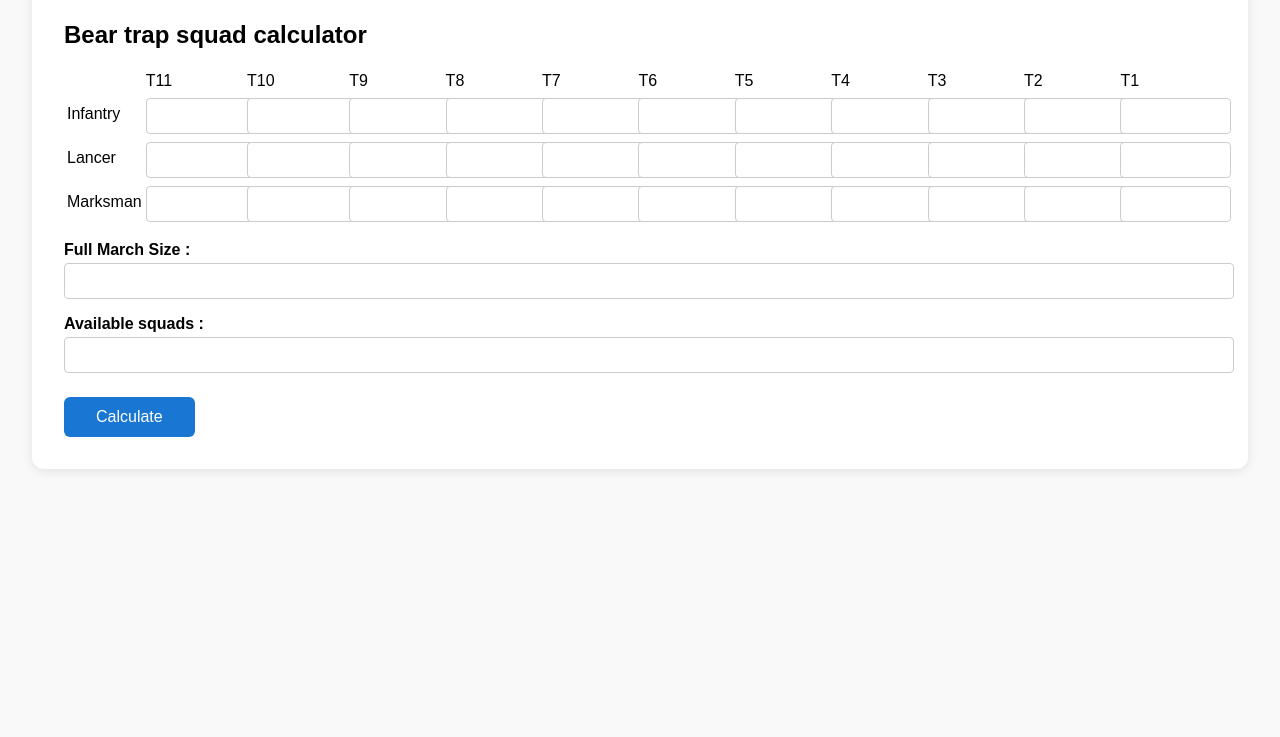
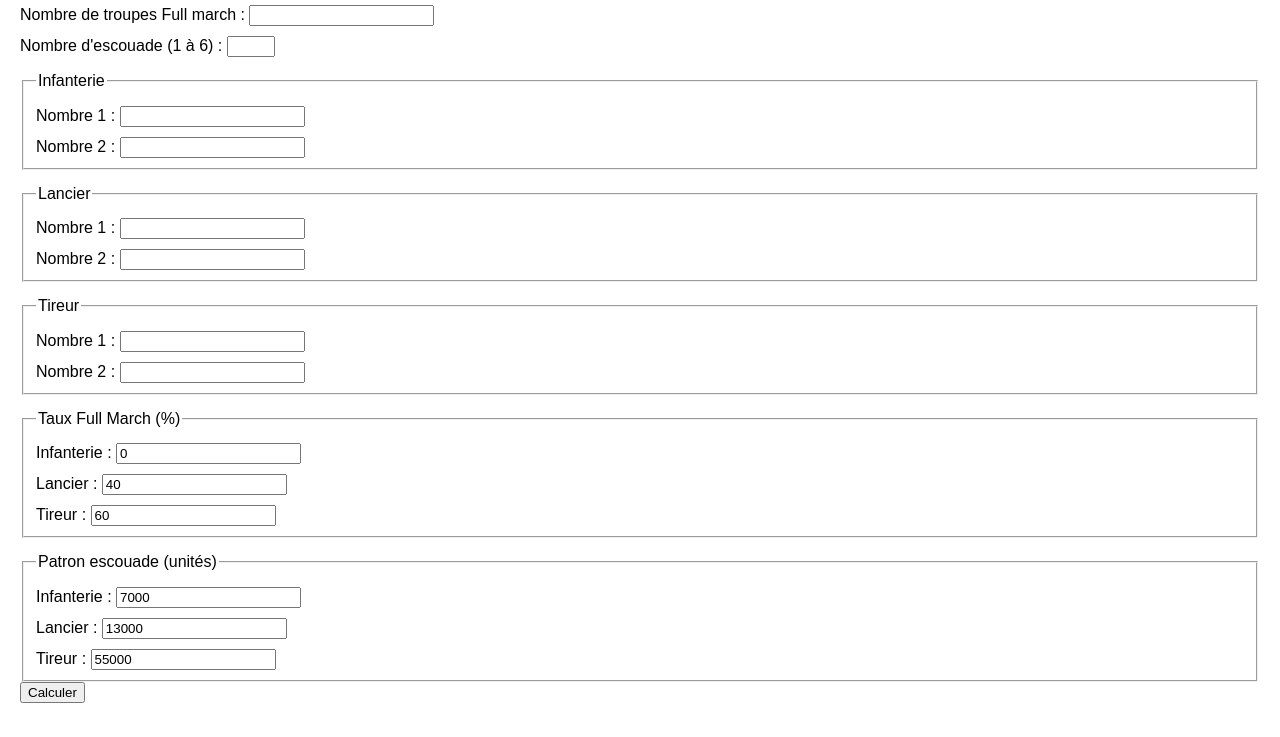
Before and after one commit to yannickdleb/WOS-Toolkit, a plain HTML site: page index.html in a window 1280 px wide. Shown: the part 63-800 px from the top of the page. Drawn offline with Linux system fonts and the light colour scheme.

Commit message:
Add files via upload

```diff
--- a/index.html
+++ b/index.html
@@ -1,177 +1,186 @@
 <!DOCTYPE html>
-<html lang="en">
+<html lang="fr">
 <head>
-  <meta charset="UTF-8">
-  <title>Basic Calculator WOS - Toolkit</title>
-  <style>
-    body {
-      font-family: Arial, sans-serif;
-      margin: 2rem;
-      background: #f9f9f9;
-    }
-    .calculator {
-      background: #fff;
-      padding: 2rem;
-      border-radius: 12px;
-      box-shadow: 0 2px 12px rgba(0,0,0,0.1);
-      margin: auto;
-    }
-    .calculator label {
-      display: block;
-      margin-top: 1rem;
-      font-weight: bold;
-    }
-    .calculator input, .calculator select {
-      width: 100%;
-      padding: 0.5rem;
-      font-size: 1rem;
-      margin-top: 0.25rem;
-      border: 1px solid #ccc;
-      border-radius: 4px;
-    }
-    .calculator button {
-      margin-top: 1.5rem;
-      padding: 0.7rem 2rem;
-      font-size: 1rem;
-      background: #1976d2;
-      color: #fff;
-      border: none;
-      border-radius: 6px;
-      cursor: pointer;
-    }
-    .calculator button:hover {
-      background: #125a9c;
-    }
-    .result {
-      margin-top: 2rem;
-      font-size: 1.2rem;
-      color: #2c5e1a;
-      font-weight: bold;
-    }
-  </style>
+<meta charset="UTF-8">
+<title>Répartition des troupes</title>
+<style>
+  body { font-family: Arial, sans-serif; margin: 20px; }
+  label { display: block; margin-top: 10px; }
+  fieldset { margin-top: 15px; }
+  table { border-collapse: collapse; margin-top: 20px; }
+  th, td { border: 1px solid #ccc; padding: 5px 10px; text-align: right; }
+  th { background: #f0f0f0; }
+</style>
 </head>
 <body>
-  <div class="calculator">
-    <h2>Bear trap squad calculator</h2>
-    <form id="calcForm">
-      <table>
-	<th>
-		<td>T11</td>
-		<td>T10</td>
-		<td>T9</td>
-		<td>T8</td>
-		<td>T7</td>
-		<td>T6</td>
-		<td>T5</td>
-		<td>T4</td>
-		<td>T3</td>
-		<td>T2</td>
-		<td>T1</td>
-	</th>
-	<tr>
-		<td>Infantry</td>
-		<td><input type="number" id="IT11" name="IT11" step="any" ></td>
-      		<td><input type="number" id="IT10" name="IT10" step="any" ></td>
-      		<td><input type="number" id="IT9" name="IT9" step="any" ></td>
-      		<td><input type="number" id="IT8" name="IT8" step="any" ></td>
-      		<td><input type="number" id="IT7" name="IT7" step="any" ></td>
-      		<td><input type="number" id="IT6" name="IT6" step="any" ></td>
-      		<td><input type="number" id="IT5" name="IT5" step="any" ></td>
-      		<td><input type="number" id="IT4" name="IT4" step="any" ></td>
-      		<td><input type="number" id="IT3" name="IT3" step="any" ></td>
-      		<td><input type="number" id="IT2" name="IT2" step="any" ></td>
-      		<td><input type="number" id="IT1" name="IT1" step="any" ></td>
-	</tr>
-	<tr>
-		<td>Lancer</td>
-		<td><input type="number" id="LT11" name="LT11" step="any" ></td>
-      		<td><input type="number" id="LT10" name="LT10" step="any" ></td>
-      		<td><input type="number" id="LT9" name="LT9" step="any" ></td>
-      		<td><input type="number" id="LT8" name="LT8" step="any" ></td>
-      		<td><input type="number" id="LT7" name="LT7" step="any" ></td>
-      		<td><input type="number" id="LT6" name="LT6" step="any" ></td>
-      		<td><input type="number" id="LT5" name="LT5" step="any" ></td>
-      		<td><input type="number" id="LT4" name="LT4" step="any" ></td>
-      		<td><input type="number" id="LT3" name="LT3" step="any" ></td>
-      		<td><input type="number" id="LT2" name="LT2" step="any" ></td>
-      		<td><input type="number" id="LT1" name="LT1" step="any" ></td>
-	</tr>
-	<tr>
-		<td>Marksman</td>
-		<td><input type="number" id="MT11" name="MT11" step="any" ></td>
-      		<td><input type="number" id="MT10" name="MT10" step="any" ></td>
-      		<td><input type="number" id="MT9" name="MT9" step="any" ></td>
-      		<td><input type="number" id="MT8" name="MT8" step="any" ></td>
-      		<td><input type="number" id="MT7" name="MT7" step="any" ></td>
-      		<td><input type="number" id="MT6" name="MT6" step="any" ></td>
-      		<td><input type="number" id="MT5" name="MT5" step="any" ></td>
-      		<td><input type="number" id="MT4" name="MT4" step="any" ></td>
-      		<td><input type="number" id="MT3" name="MT3" step="any" ></td>
-      		<td><input type="number" id="MT2" name="MT2" step="any" ></td>
-      		<td><input type="number" id="MT1" name="MT1" step="any" ></td>
-	</tr>
-      </table>
 
+<h2>Répartition des troupes</h2>
 
-      <label for="FullMarch">Full March Size :</label>
-      <input type="number" id="FullMarch" name="FullMarch" step="any" >
+<form id="form">
+  <label>Nombre de troupes Full march :
+    <input type="number" id="fullMarch" required>
+  </label>
+  <label>Nombre d'escouade (1 à 6) :
+    <input type="number" id="escouades" min="1" max="6" required>
+  </label>
 
-      <label for="SquadNumer">Available squads :</label>
-      <input type="number" id="SquadNumber" name="SquadNumer" step="any" >
+  <fieldset>
+    <legend>Infanterie</legend>
+    <label>Nombre 1 : <input type="number" id="inf1" required></label>
+    <label>Nombre 2 : <input type="number" id="inf2" required></label>
+  </fieldset>
 
+  <fieldset>
+    <legend>Lancier</legend>
+    <label>Nombre 1 : <input type="number" id="lan1" required></label>
+    <label>Nombre 2 : <input type="number" id="lan2" required></label>
+  </fieldset>
 
-      <button type="submit">Calculate</button>
-	<div id="Results"></div>
-     </div>
-  <script>
-    document.getElementById('calcForm').addEventListener('submit', function(e) {
-      e.preventDefault();
+  <fieldset>
+    <legend>Tireur</legend>
+    <label>Nombre 1 : <input type="number" id="tir1" required></label>
+    <label>Nombre 2 : <input type="number" id="tir2" required></label>
+  </fieldset>
 
-      const IT11 = parseFloat(document.getElementById('IT11').value);
-      const IT10 = parseFloat(document.getElementById('IT10').value);
-      const IT9 = parseFloat(document.getElementById('IT9').value);
-      const IT8 = parseFloat(document.getElementById('IT8').value);
-      const IT7 = parseFloat(document.getElementById('IT7').value);
-      const IT6 = parseFloat(document.getElementById('IT6').value);
-      const IT5 = parseFloat(document.getElementById('IT5').value);
-      const IT4 = parseFloat(document.getElementById('IT4').value);
-      const IT3 = parseFloat(document.getElementById('IT3').value);
-      const IT2 = parseFloat(document.getElementById('IT2').value);
-      const IT1 = parseFloat(document.getElementById('IT1').value);
+  <fieldset>
+    <legend>Taux Full March (%)</legend>
+    <label>Infanterie : <input type="number" id="fm_inf" value="0" required></label>
+    <label>Lancier : <input type="number" id="fm_lan" value="40" required></label>
+    <label>Tireur : <input type="number" id="fm_tir" value="60" required></label>
+  </fieldset>
 
-      const LT11 = parseFloat(document.getElementById('LT11').value);
-      const LT10 = parseFloat(document.getElementById('LT10').value);
-      const LT9 = parseFloat(document.getElementById('LT9').value);
-      const LT8 = parseFloat(document.getElementById('LT8').value);
-      const LT7 = parseFloat(document.getElementById('LT7').value);
-      const LT6 = parseFloat(document.getElementById('LT6').value);
-      const LT5 = parseFloat(document.getElementById('LT5').value);
-      const LT4 = parseFloat(document.getElementById('LT4').value);
-      const LT3 = parseFloat(document.getElementById('LT3').value);
-      const LT2 = parseFloat(document.getElementById('LT2').value);
-      const LT1 = parseFloat(document.getElementById('LT1').value);
+  <fieldset>
+    <legend>Patron escouade (unités)</legend>
+    <label>Infanterie : <input type="number" id="pat_inf" value="7000" required></label>
+    <label>Lancier : <input type="number" id="pat_lan" value="13000" required></label>
+    <label>Tireur : <input type="number" id="pat_tir" value="55000" required></label>
+  </fieldset>
 
-      const MT11 = parseFloat(document.getElementById('MT11').value);
-      const MT10 = parseFloat(document.getElementById('MT10').value);
-      const MT9 = parseFloat(document.getElementById('MT9').value);
-      const MT8 = parseFloat(document.getElementById('MT8').value);
-      const MT7 = parseFloat(document.getElementById('MT7').value);
-      const MT6 = parseFloat(document.getElementById('MT6').value);
-      const MT5 = parseFloat(document.getElementById('MT5').value);
-      const MT4 = parseFloat(document.getElementById('MT4').value);
-      const MT3 = parseFloat(document.getElementById('MT3').value);
-      const MT2 = parseFloat(document.getElementById('MT2').value);
-      const MT1 = parseFloat(document.getElementById('MT1').value);
+  <button type="button" onclick="calculer()">Calculer</button>
+</form>
 
-      const FM = parseFloat(document.getElementById('FullMarch').value);
-      const SN = parseFloat(document.getElementById('SquadNumber').value);
+<div id="result"></div>
 
+<script>
+function calculer() {
+  const fullMarch = parseInt(document.getElementById('fullMarch').value);
+  const escouades = parseInt(document.getElementById('escouades').value);
 
+  let inf = [parseInt(document.getElementById('inf1').value), parseInt(document.getElementById('inf2').value)];
+  let lan = [parseInt(document.getElementById('lan1').value), parseInt(document.getElementById('lan2').value)];
+  let tir = [parseInt(document.getElementById('tir1').value), parseInt(document.getElementById('tir2').value)];
 
+  const fm_inf = parseFloat(document.getElementById('fm_inf').value) / 100;
+  const fm_lan = parseFloat(document.getElementById('fm_lan').value) / 100;
+  const fm_tir = parseFloat(document.getElementById('fm_tir').value) / 100;
 
-      document.getElementById('Results').textContent +="Full March :";
-      document.getElementById('Results').textContent +=FM;
+  const pat_inf = parseInt(document.getElementById('pat_inf').value);
+  const pat_lan = parseInt(document.getElementById('pat_lan').value);
+  const pat_tir = parseInt(document.getElementById('pat_tir').value);
+
+  const result = {
+    "Full march": [0, 0, 0, 0, 0, 0],
+  };
+
+  // === Full march ===
+  let full_inf_total = Math.min(Math.floor(fullMarch * fm_inf), inf[0]+inf[1]);
+  let full_lan_total = Math.min(Math.floor(fullMarch * fm_lan), lan[0]+lan[1]);
+  let full_tir_total = Math.min(Math.floor(fullMarch * fm_tir), tir[0]+tir[1]);
+
+  let full_inf1 = Math.min(full_inf_total, inf[0]);
+  let full_inf2 = full_inf_total - full_inf1;
+  inf[0] -= full_inf1;
+  inf[1] -= full_inf2;
+
+  let full_lan1 = Math.min(full_lan_total, lan[0]);
+  let full_lan2 = full_lan_total - full_lan1;
+  lan[0] -= full_lan1;
+  lan[1] -= full_lan2;
+
+  let full_tir1 = Math.min(full_tir_total, tir[0]);
+  let full_tir2 = full_tir_total - full_tir1;
+  tir[0] -= full_tir1;
+  tir[1] -= full_tir2;
+
+  result["Full march"] = [full_inf1, full_inf2, full_lan1, full_lan2, full_tir1, full_tir2];
+
+  // === Ventilation escouades ===
+  const maxEscouade = 75000;
+  const pattern = [pat_inf, pat_lan, pat_tir];
+  let escResults = [];
+
+  for (let i = 0; i < escouades; i++) {
+    if (inf[0]+inf[1]+lan[0]+lan[1]+tir[0]+tir[1] === 0) break;
+
+    let escInf = Math.min(pattern[0], inf[0]+inf[1]);
+    let escLan = Math.min(pattern[1], lan[0]+lan[1]);
+    let escTir = Math.min(pattern[2], tir[0]+tir[1]);
+
+    let total = escInf+escLan+escTir;
+
+    if (escTir < pattern[2]) {
+      let manqueTir = pattern[2] - escTir;
+      let lanDispo = (lan[0]+lan[1]) - escLan;
+      let supplLan = Math.min(manqueTir, lanDispo);
+      escLan += supplLan;
+      manqueTir -= supplLan;
+
+      let infDispo = (inf[0]+inf[1]) - escInf;
+      let supplInf = Math.min(manqueTir, infDispo);
+      escInf += supplInf;
+    }
+
+    total = escInf+escLan+escTir;
+    if (total > maxEscouade) {
+      let ratio = maxEscouade / total;
+      escInf = Math.floor(escInf*ratio);
+      escLan = Math.floor(escLan*ratio);
+      escTir = Math.floor(escTir*ratio);
+    }
+
+    let escInf1 = Math.min(escInf, inf[0]);
+    let escInf2 = escInf - escInf1;
+    inf[0] -= escInf1;
+    inf[1] -= escInf2;
+
+    let escLan1 = Math.min(escLan, lan[0]);
+    let escLan2 = escLan - escLan1;
+    lan[0] -= escLan1;
+    lan[1] -= escLan2;
+
+    let escTir1 = Math.min(escTir, tir[0]);
+    let escTir2 = escTir - escTir1;
+    tir[0] -= escTir1;
+    tir[1] -= escTir2;
+
+    escResults.push([escInf1, escInf2, escLan1, escLan2, escTir1, escTir2]);
+  }
+
+  const totals = [0,0,0,0,0,0];
+  totals.forEach((_, idx) => {
+    totals[idx] += result["Full march"][idx];
+  });
+  escResults.forEach(line => {
+    line.forEach((val, idx) => {
+      totals[idx] += val;
     });
-  </script>
+  });
+
+  let html = `<table>
+    <tr><th></th><th>Infanterie 1</th><th>Infanterie 2</th><th>Lancier 1</th><th>Lancier 2</th><th>Tireur 1</th><th>Tireur 2</th></tr>`;
+
+  html += `<tr><td>Full march</td>${result["Full march"].map(v => `<td>${v}</td>`).join('')}</tr>`;
+
+  escResults.forEach((line, i) => {
+    html += `<tr><td>Escouade ${i+1}</td>${line.map(v => `<td>${v}</td>`).join('')}</tr>`;
+  });
+
+  html += `<tr><th>Total</th>${totals.map(v => `<th>${v}</th>`).join('')}</tr>`;
+  html += `</table>`;
+
+  document.getElementById('result').innerHTML = html;
+}
+</script>
+
 </body>
 </html>
```
